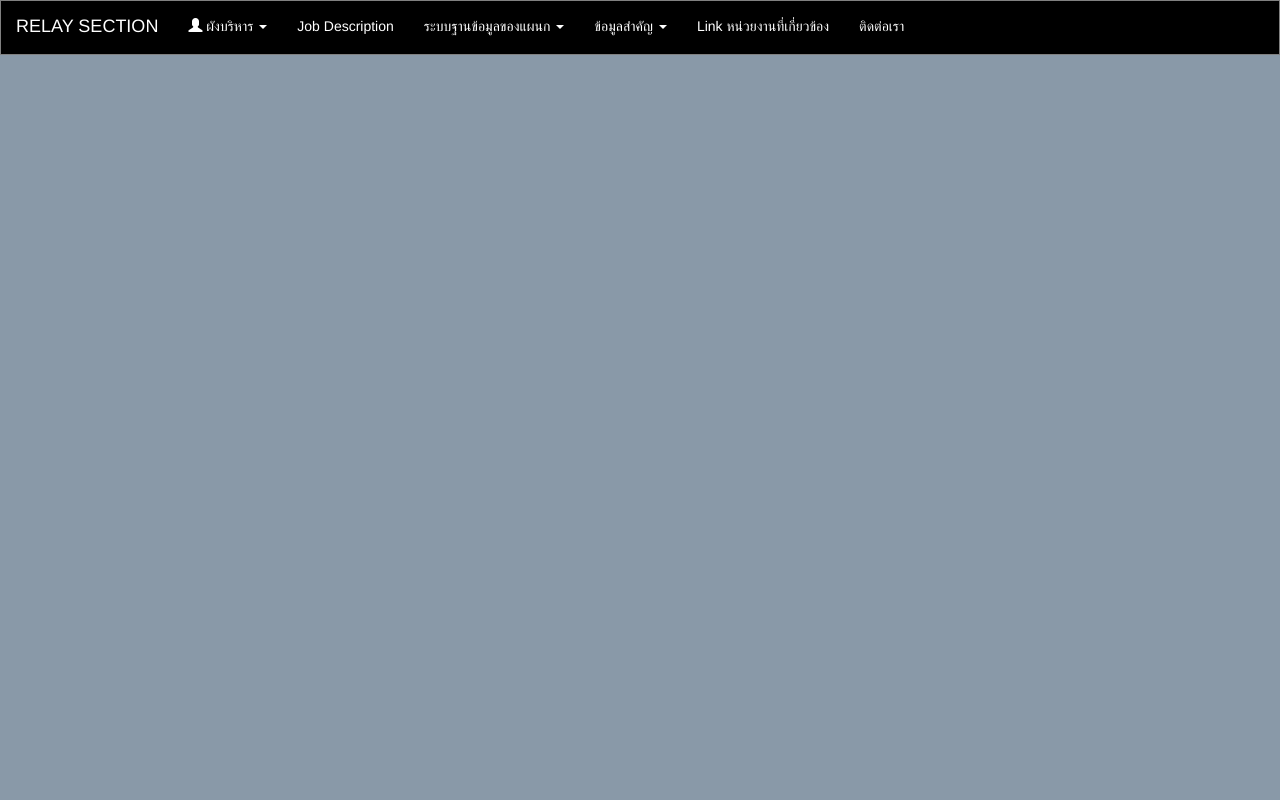
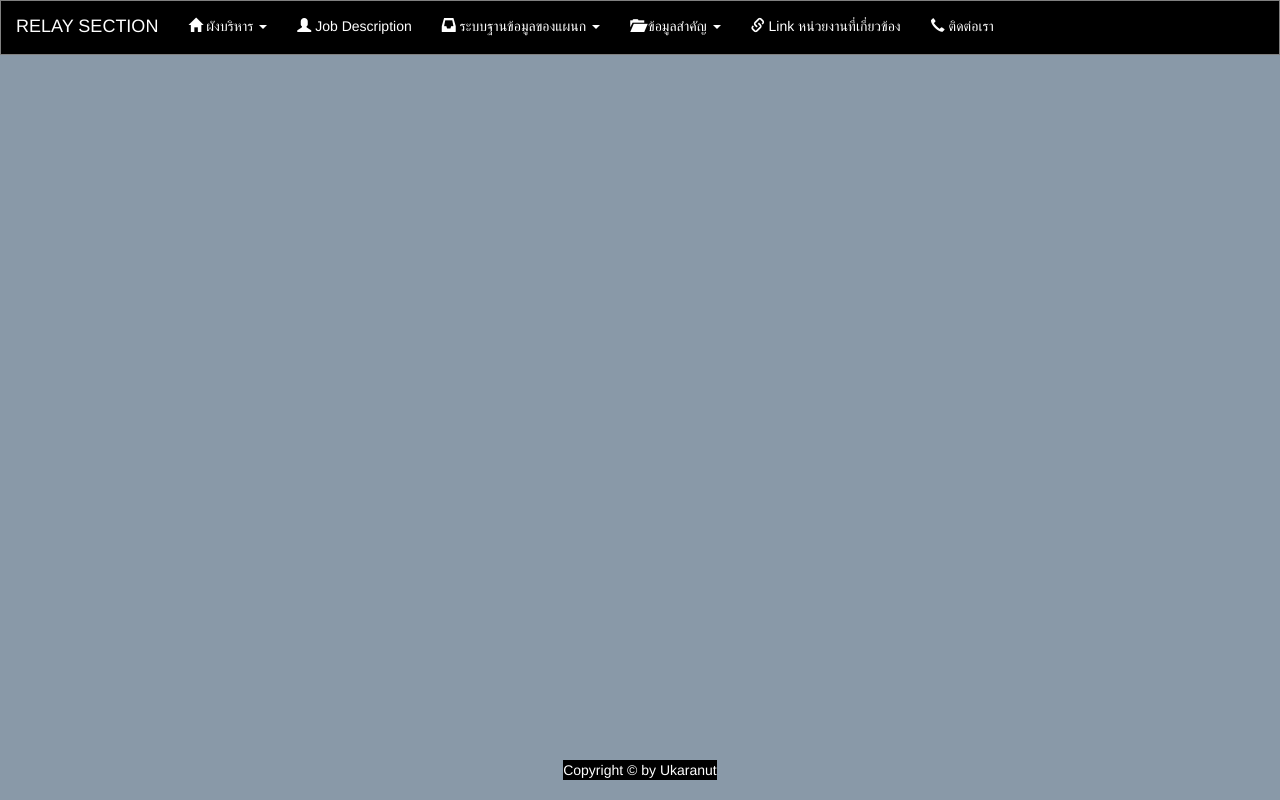
Before and after one commit to Kornrathak/HostingDetail, a PHP site: page /HostingDetail/ in a window 1280 px wide. Run offline with PHP 8.4, Linux system fonts and the light colour scheme; some libraries are stand-ins or nearby versions.

Commit message:
add footer

```diff
--- a/src/app/cscs/cscs.php
+++ b/src/app/cscs/cscs.php
@@ -33,6 +33,7 @@
                         </div>
                     </form>';
                 $select = $_POST['selectSubstation'];
+                include './equipment/provinceinfo.php';
                 include './equipment/equipment-list.php';
             ?>
         </div>
--- a/src/app/cscs/equipment/equipment-list.php
+++ b/src/app/cscs/equipment/equipment-list.php
@@ -15,7 +15,7 @@
                 $result=selectDb("from substation where id='".$select."'");
                 $sql=selectDb("from equipment_info where active='1' and sub_id='".mysql_fetch_array($result)[1]."'");
                 while($row=mysql_fetch_array($sql)) {
-                    echo "<tr><td>".$row[0]."</td> <td>".$row[1]."</td> <td>".$row[2]."</td> <td>".$row[3]."</td> <td>".$row."</td></tr>";
+                    echo "<tr><td>".$row[1]."</td> <td>".$row[1]."</td> <td>".$row[2]."</td> <td>".$row[3]."</td> <td>".$row."</td></tr>";
                 }
             ?>
         </tr>
--- /dev/null
+++ b/src/app/cscs/equipment/provinceinfo.php
@@ -0,0 +1,2 @@
+<div>
+</div>
--- a/src/index.php
+++ b/src/index.php
@@ -11,7 +11,8 @@
     <body>
         <div class="container">
             <?php
-                include 'shared/nav/nav.php';
+                include './shared/nav/nav.php';
+                include './shared/footer/footer.php';
             ?>
         </div>
     </body>
--- a/src/shared/css/layout.css
+++ b/src/shared/css/layout.css
@@ -20,6 +20,15 @@ header, footer {
     clear: left;
     text-align: center;
     top: 30px;
+}
+
+summary {
+    color: white;
+    background-color: black;
+    text-align: center;
+    position: absolute;
+    top: 95%;
+    left: 44%;
 }
 
 body{
--- a/src/shared/database/connection.php
+++ b/src/shared/database/connection.php
@@ -14,7 +14,11 @@
         return $rows;
     }
 
-    //function deleteDb()
+    // Pattern เตรียม data
+    // $data = array(
+    //     'sub_id' => $sub_id,
+    //     'sub_name' => $sub_name
+    // );
 
     function insertDb(array $data, $table_name) {
         $command = 'insert into '.$table_name.' (';
--- /dev/null
+++ b/src/shared/footer/footer.php
@@ -0,0 +1,3 @@
+<summary>
+    Copyright &copy; by Ukaranut
+</summary>
--- a/src/shared/nav/nav.php
+++ b/src/shared/nav/nav.php
@@ -9,34 +9,34 @@
                         <span class="icon-bar"></span>
                         <span class="icon-bar"></span>
                     </button>
-                    <a class="navbar-brand" href="index.php">RELAY SECTION</a>
+                    <a class="navbar-brand" href="http://localhost/HostingDetail/src/index.php">RELAY SECTION</a>
                 </div>
                 <div id="navbar" class="navbar-collapse collapse">
                     <ul class="nav navbar-nav">
                         <li class=" dropdown">
                             <a href="#" class="dropdown-toggle " data-toggle="dropdown" role="button" aria-haspopup="true" aria-expanded="false" onmouseover="">
-                                <span class="glyphicon glyphicon-user"></span> ผังบริหาร <span class="caret"></span>
+                                <span class="glyphicon glyphicon-home"></span> ผังบริหาร <span class="caret"></span>
                             </a>
                             <ul class="dropdown-menu">
                                 <li><a href="#" class="dropdown-toggle " data-toggle="dropdown" role="button" aria-haspopup="true" aria-expanded="false">Add New+</a>
                                 </li>
                             </ul>
                         </li>
-                        <li><a href="#">Job Description</a></li>
-                        <li class=" dropdown"><a href="#" class="dropdown-toggle " data-toggle="dropdown" role="button" aria-haspopup="true" aria-expanded="false">ระบบฐานข้อมูลของแผนก <span class="caret"></span></a>
+                        <li><a href="#"><span class="glyphicon glyphicon-user"></span> Job Description</a></li>
+                        <li class=" dropdown"><a href="#" class="dropdown-toggle " data-toggle="dropdown" role="button" aria-haspopup="true" aria-expanded="false"><span class="glyphicon glyphicon-inbox"></span> ระบบฐานข้อมูลของแผนก <span class="caret"></span></a>
                             <ul class="dropdown-menu">
-                                <li><a href="#">ข้อมูลอุปกรณ์ Relay</a></li>
-                                <li><a href="./app/cscs/cscs.php" click>ข้อมูลอุปกรณ์ CSCS</a></li>
+                                <li><a href="#"><span class="glyphicon glyphicon-ok-circle"></span> ข้อมูลอุปกรณ์ Relay</a></li>
+                                <li><a href="http://localhost/HostingDetail/src/app/cscs/cscs.php"><span class="glyphicon glyphicon-ok-circle"></span> ข้อมูลอุปกรณ์ CSCS</a></li>
                             </ul>
                         </li>
-                        <li class=" dropdown"><a href="#" class="dropdown-toggle active" data-toggle="dropdown" role="button" aria-haspopup="true" aria-expanded="false">ข้อมูลสำคัญ <span class="caret"></span></a>
+                        <li class=" dropdown"><a href="#" class="dropdown-toggle active" data-toggle="dropdown" role="button" aria-haspopup="true" aria-expanded="false"><span class="glyphicon glyphicon-folder-open"></span> ข้อมูลสำคัญ <span class="caret"></span></a>
                             <ul class="dropdown-menu">
-                                <li><a href="#">คู่มือผลิตภัณฑ์ Relay</a></li>
-                                <li><a href="#">คู่มือผลิตภัณฑ์ CSCS</a></li>
+                                <li><a href="#"><span class="glyphicon glyphicon-ok-circle"></span> คู่มือผลิตภัณฑ์ Relay</a></li>
+                                <li><a href="#"><span class="glyphicon glyphicon-ok-circle"></span> คู่มือผลิตภัณฑ์ CSCS</a></li>
                             </ul>
                         </li>
-                        <li><a href="#">Link หน่วยงานที่เกี่ยวข้อง</a></li>
-                        <li><a href="#">ติดต่อเรา</a></li>
+                        <li><a href="#"><span class="glyphicon glyphicon-link"></span> Link หน่วยงานที่เกี่ยวข้อง</a></li>
+                        <li><a href="#"><span class="glyphicon glyphicon-earphone"></span> ติดต่อเรา</a></li>
                     </ul>
                 </div>
             </div>
```
